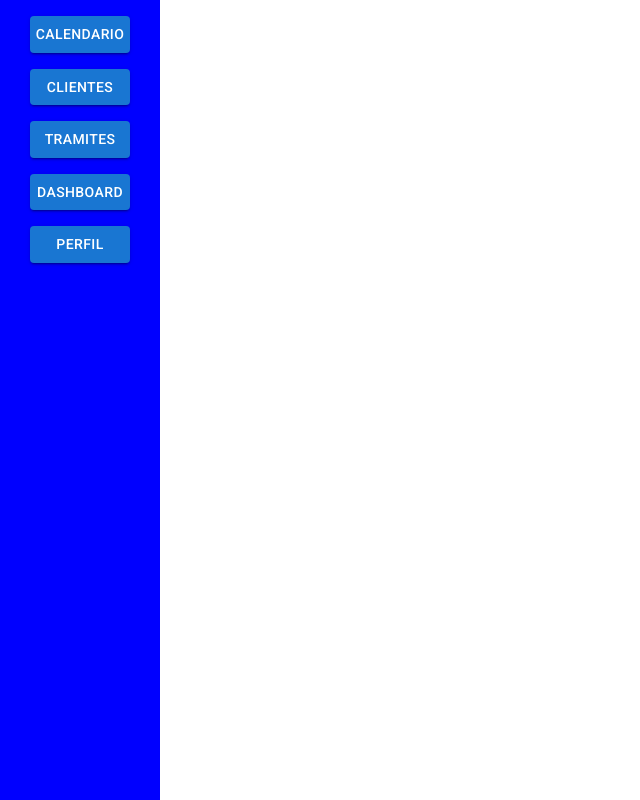
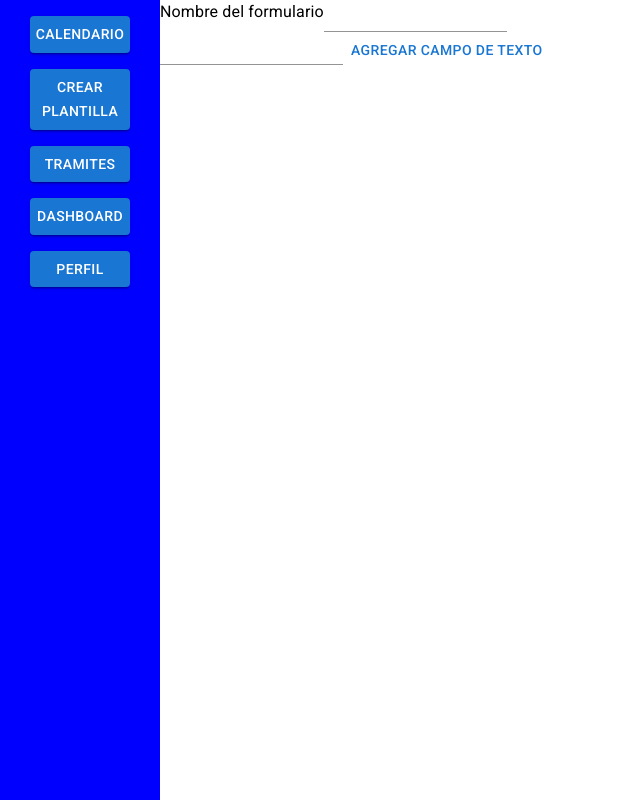
Before and after one commit to GiulianoGreco03/AgenditaReact, a React (Vite) app in the folder AgenditaReact/: page /form-creator in a window 1280 px wide. Shown: the whole page, without its empty margins (0-640 px from the left). Built offline with nearby package versions, Linux system fonts and the light colour scheme.

Commit message:
Created FormTemplateCreator and added textFieldItem

```diff
--- a/AgenditaReact/package.json
+++ b/AgenditaReact/package.json
@@ -17,6 +17,7 @@
     "@mui/material": "^7.3.1",
     "react": "^19.1.0",
     "react-dom": "^19.1.0",
+    "react-hook-form": "^7.62.0",
     "react-router": "^7.6.3"
   },
   "devDependencies": {
--- a/AgenditaReact/src/App.tsx
+++ b/AgenditaReact/src/App.tsx
@@ -1,6 +1,7 @@
 import { BrowserRouter, Route, Routes } from 'react-router'
 import './App.css'
 import Navbar from './Components/Navbar/Navbar'
+import FormTemplateCreator from './Components/FormTemplate/FormTemplateCreator/FormTemplateCreator'
 
 function App() {
 
@@ -10,6 +11,7 @@ function App() {
       <Navbar />
         <Routes>
           <Route path='/calender' element={<div>hola</div>} />
+          <Route path='/form-creator' element={<FormTemplateCreator/>} />
         </Routes>
       </BrowserRouter>
     </>
--- /dev/null
+++ b/AgenditaReact/src/Components/FormTemplate/FormTemplateCreator/FormTemplateCreator.tsx
@@ -0,0 +1,86 @@
+import Box from "@mui/material/Box";
+import "./FormTemplateCreator.css";
+import Typography from "@mui/material/Typography";
+import type { textFieldTemplate } from "../../../Interfaces/FormTemplate/textFieldTemplate.interface";
+import type { checkboxTemplate } from "../../../Interfaces/FormTemplate/checkboxTemplate.interface";
+import type { selectTemplate } from "../../../Interfaces/FormTemplate/selectTemplate.interface";
+import Button from "@mui/material/Button";
+import Checkbox from "@mui/material/Checkbox";
+import FormControlLabel from "@mui/material/FormControlLabel";
+import { useState } from "react";
+import TextFieldItem from "../TextFieldItem/TextField";
+import Input from "@mui/material/Input";
+
+function FormTemplateCreator() {
+  //const { register, handleSumbit } = useForm();
+
+  const [textFields, setTextFields] = useState<textFieldTemplate[]>([]);
+  const [checkboxes, setCheckboxes] = useState<checkboxTemplate[]>([]);
+  const [selects, setSelects] = useState<selectTemplate[]>([]);
+
+  const [textFieldInput, setTextFieldInput] = useState("");
+
+  const [textFieldOrder, setTextFieldOrder] = useState(0);
+
+  const createTextField = (name: string) => {
+    if(name!= null && name!=""){
+        setTextFieldOrder(textFieldOrder + 1);
+        const newField: textFieldTemplate = { title: name, order: textFieldOrder };
+        setTextFields((prev) => [...prev, newField]);
+        setTextFieldInput("")
+    }
+  };
+
+  const deleteTextField = (textField: textFieldTemplate) => {
+    const newTextFields = textFields.filter((t) => t.order != textField.order);
+    setTextFields(newTextFields);
+  };
+
+  return (
+    <Box>
+      <form action="">
+        <Box sx={{ display: "flex" }}>
+          <Typography>Nombre del formulario</Typography>
+          <Input type="text" name="" id="" />
+        </Box>
+
+        <Box>
+          <Input
+            value={textFieldInput}
+            onChange={(e) => setTextFieldInput(e.target.value)}
+          />
+          <Button onClick={() => createTextField(textFieldInput)}>
+            Agregar campo de texto
+          </Button>
+          {textFields.map((text) => {
+            return (
+              <Box key={text.order} sx={{display:"flex", alignItems:"center"}}>
+                <TextFieldItem title={text.title} description="" order={text.order}/>
+                <Button onClick={() => deleteTextField(text)}>eliminar</Button>
+              </Box>
+            );
+          })}
+        </Box>
+        {/* <Box>
+          <input
+            value={textFieldInput}
+            onChange={(e) => setTextFieldInput(e.target.value)}
+          />
+          <Button onClick={() => createTextField(textFieldInput)}>
+            Agregar checkbox
+          </Button>
+          {textFields.map((text) => {
+            return (
+              <Box key={text.order}>
+                <FormControlLabel control={<Checkbox />} label={text.title} />
+                <Button onClick={() => deleteTextField(text)}>eliminar</Button>
+              </Box>
+            );
+          })}
+        </Box> */}
+      </form>
+    </Box>
+  );
+}
+
+export default FormTemplateCreator;
--- /dev/null
+++ b/AgenditaReact/src/Components/FormTemplate/TextFieldItem/TextField.tsx
@@ -0,0 +1,14 @@
+import Box from "@mui/material/Box"
+import TextField from "@mui/material/TextField"
+import Typography from "@mui/material/Typography"
+
+function TextFieldItem({title, description, order}){
+    return(
+        <Box key={order} sx={{display:"flex",flexDirection:"column" , alignItems:"center"}}>
+            <Typography>{title}</Typography>
+            <TextField label={title} value={description} required variant="outlined" sx={{width:500}}/>
+        </Box>
+    )
+}
+
+export default TextFieldItem
--- a/AgenditaReact/src/Components/Navbar/Navbar.tsx
+++ b/AgenditaReact/src/Components/Navbar/Navbar.tsx
@@ -6,7 +6,7 @@ function Navbar() {
   return (
     <div className="nav-container">
       <Link to={"/calender"}><Button variant="contained" sx={{width:100}}>Calendario</Button> </Link>
-      <Link to={"/calender"}><Button variant="contained" sx={{width:100}}>Clientes</Button></Link>
+      <Link to={"/form-creator"}><Button variant="contained" sx={{width:100}}>Crear plantilla</Button></Link>
       <Link to={"/calender"}><Button variant="contained" sx={{width:100}}>Tramites</Button></Link>
       <Link to={"/calender"}><Button variant="contained" sx={{width:100}}>Dashboard</Button></Link>
       <Link to={"/calender"}><Button variant="contained" sx={{width:100}}>Perfil</Button></Link>
```
Also changed, not shown: AgenditaReact/src/Components/FormTemplate/FormTemplateCreator/FormTemplateCreator.css (added), 1 other file (tests, documents, lock files or other folders).
